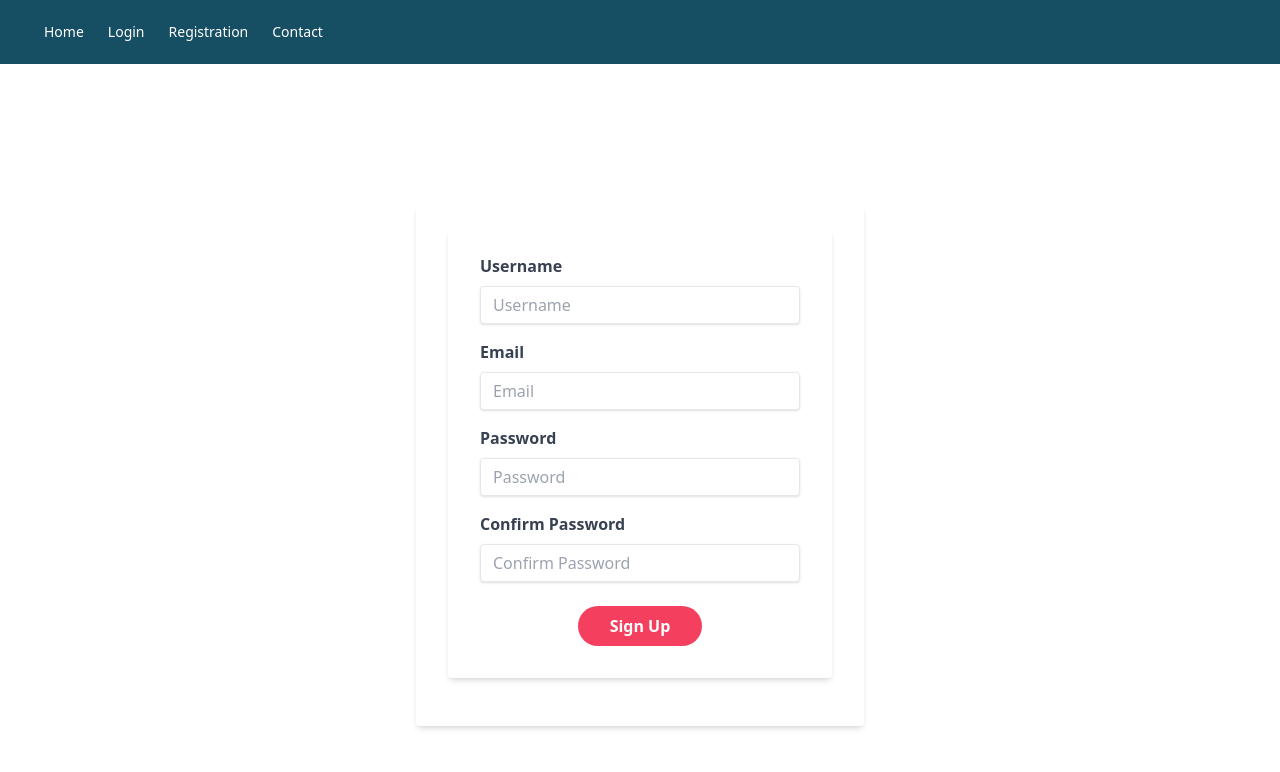
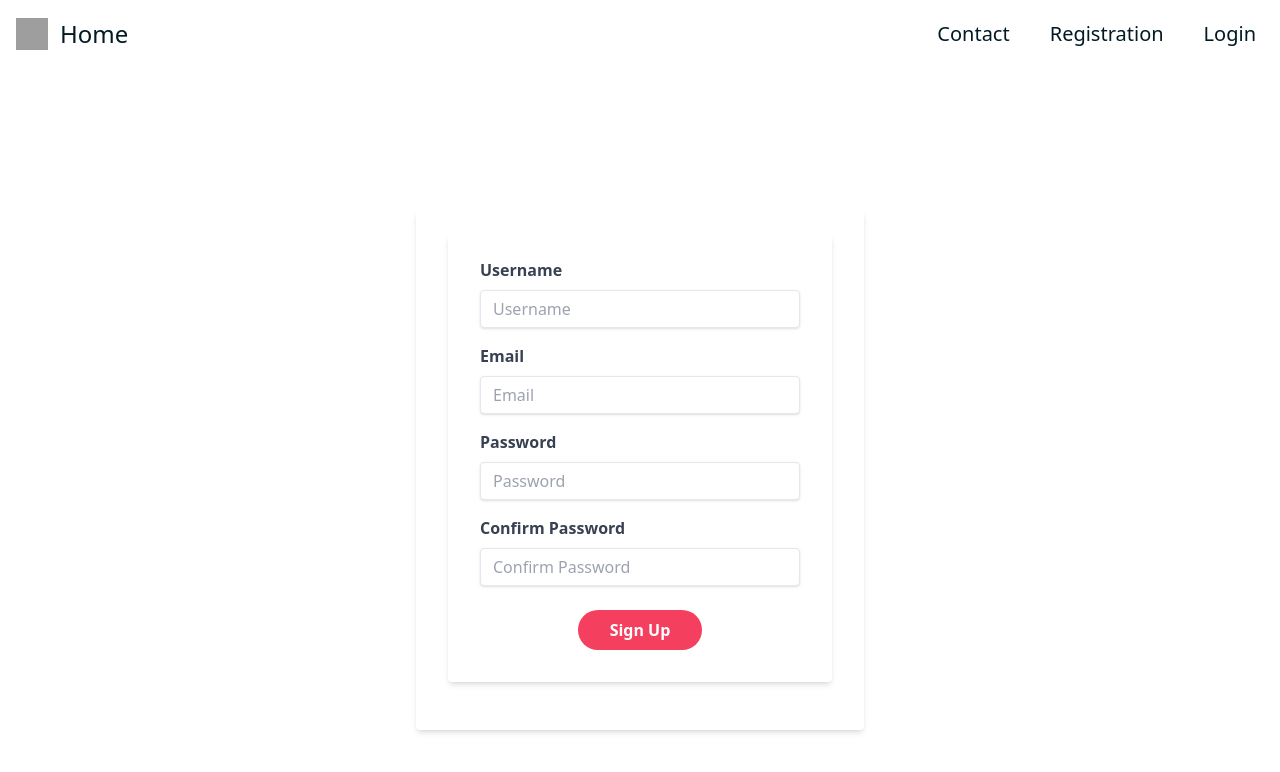
Before and after one commit to mdsiamsheikh/movie-app, a Nuxt app: page /registration in a window 1280 px wide. Shown: the top 772 px of the page. Built offline with nearby package versions, Linux system fonts and the light colour scheme; grey boxes are pictures that could not be loaded.

Commit message:
create a new navbar

```diff
--- a/components/Navbar.vue
+++ b/components/Navbar.vue
@@ -1,36 +1,41 @@
 <script setup></script>
 
 <template>
-  <div>
-    <nav class="bg-cyan-900">
-      <div class="max-w-7xl px-1 mx-auto pl-2 sm:px-6 lg:px-8">
-        <div class="flex justify-between h-16">
-          <div class="flex items-center">
+  <nav class="bg-white border-gray-200 dark:bg-gray-900">
+    <div
+      class="flex flex-wrap justify-between items-center mx-auto max-w-screen-xl p-4"
+    >
+      <NuxtLink to="/" class="flex items-center space-x-3 rtl:space-x-reverse">
+        <img
+          src="https://encrypted-tbn0.gstatic.com/images?q=tbn:ANd9GcRrZ9AKRWSxh4v4fPLk9hgKnYls7wkHMrVDGQ&usqp=CAU"
+          class="h-8 w-8"
+          alt=""
+        />
+        <span
+          class="rounded-md font-medium text-2xl text-[#011A24] hover:text-cyan-700"
+          >Home</span
+        >
+      </NuxtLink>
+
+      <div class="flex items-center space-x-6 rtl:space-x-reverse">
         <NuxtLink
-              to="/"
-              class="px-3 py-2 rounded-md text-sm font-medium text-white hover:bg-cyan-700 focus:outline-none focus:bg-cyan-700"
-              >Home</NuxtLink
+          to="/contact"
+          class="px-2 py-1 rounded-md font-medium text-xl text-[#011A24] hover:text-cyan-700"
+          >Contact</NuxtLink
+        >
+        <NuxtLink
+          to="/registration"
+          class="px-2 py-1 rounded-md font-medium text-xl text-[#011A24] hover:text-cyan-700"
+          >Registration</NuxtLink
         >
         <NuxtLink
           to="/login"
-              class="px-3 py-2 rounded-md text-sm font-medium text-white hover:bg-cyan-700 focus:outline-none focus:bg-cyan-700"
+          class="px-2 py-1 rounded-md font-medium text-xl text-[#011A24] hover:text-cyan-700"
           >Login</NuxtLink
-            >
-            <NuxtLink
-              to="/registration"
-              class="px-3 py-2 rounded-md text-sm font-medium text-white hover:bg-cyan-700 focus:outline-none focus:bg-cyan-700"
-              >Registration</NuxtLink
-            >
-            <NuxtLink
-              to="/contact"
-              class="px-3 py-2 rounded-md text-sm font-medium text-white hover:bg-cyan-700 focus:outline-none focus:bg-cyan-700"
-              >Contact</NuxtLink
         >
       </div>
     </div>
-      </div>
   </nav>
-  </div>
 </template>
 
 <style lang="css" scoped></style>
```
Lines whose indentation alone changed are shown as unchanged.
